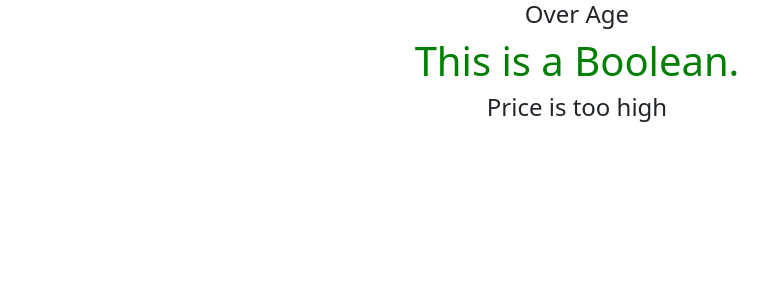
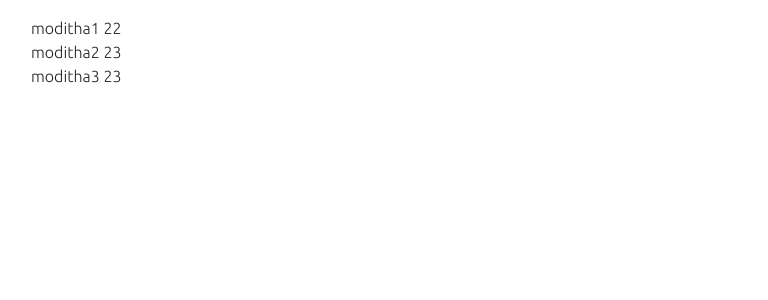
Before and after one commit to modithapahan/Lets_Learn_React, a React (Create React App) app: page / in a window 1280 px wide. Shown: the top 300 px of the page, without its empty margins (63-831 px from the left). Built offline with nearby package versions, Linux system fonts and the light colour scheme.

Commit message:
Display data using lists

```diff
--- a/public/index.html
+++ b/public/index.html
@@ -24,6 +24,10 @@
       crossorigin="anonymous"
     />
 
+    <link rel="preconnect" href="https://fonts.googleapis.com">
+    <link rel="preconnect" href="https://fonts.gstatic.com" crossorigin>
+    <link href="https://fonts.googleapis.com/css2?family=Ubuntu:wght@300&display=swap" rel="stylesheet">
+
     <title>React App</title>
   </head>
   <body>
--- a/src/App.css
+++ b/src/App.css
@@ -1,5 +1,5 @@
-.App {
-  text-align: center;
+body {
+  font-family: "Ubuntu", sans-serif;
 }
 
 .App-logo {
--- a/src/App.js
+++ b/src/App.js
@@ -1,24 +1,19 @@
-import React from 'react';
-import './App.css';
+import React from "react";
+import "./App.css";
+import User from "./User";
 
 function App() {
-
-  const age = 42;
-  const isGreen = true;
-  let mango = 420;
-  let apple = 150;
-  const sum = mango + apple;
+  const users = [
+    { name: "moditha1", age: 22 },
+    { name: "moditha2", age: 23 },
+    { name: "moditha3", age: 23 },
+  ];
 
   return (
-    <div className="App">
-      <div>
-        {age >= 18 ? <h4>Over Age</h4> : <h4>Under Age</h4>}
-        <h1 style={{ color: isGreen ? "green" : "red" }}>This is a Boolean.</h1>
-      </div>
-
-      <div>
-        {sum >= 500 ? <h4>Price is too high</h4> : <h4>Price is normal</h4>}
-      </div>
+    <div className="container mt-3">
+      {users.map((user, key) => {
+        return <User name={user.name} age={user.age} />
+      })}
     </div>
   );
 }
--- /dev/null
+++ b/src/User.js
@@ -0,0 +1,11 @@
+import React from "react";
+
+const User = (props) => {
+  return (
+    <div className="container">
+      {props.name} {props.age}
+    </div>
+  );
+};
+
+export default User;
```
